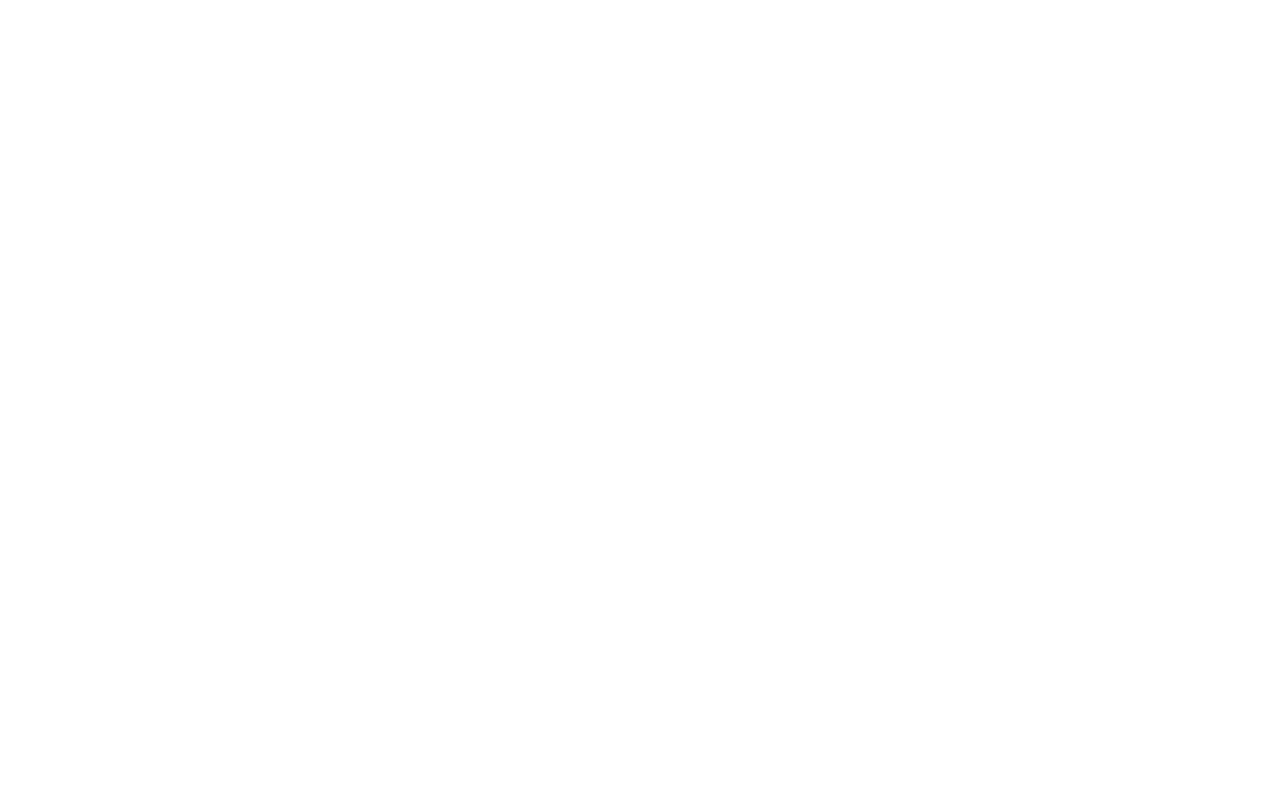
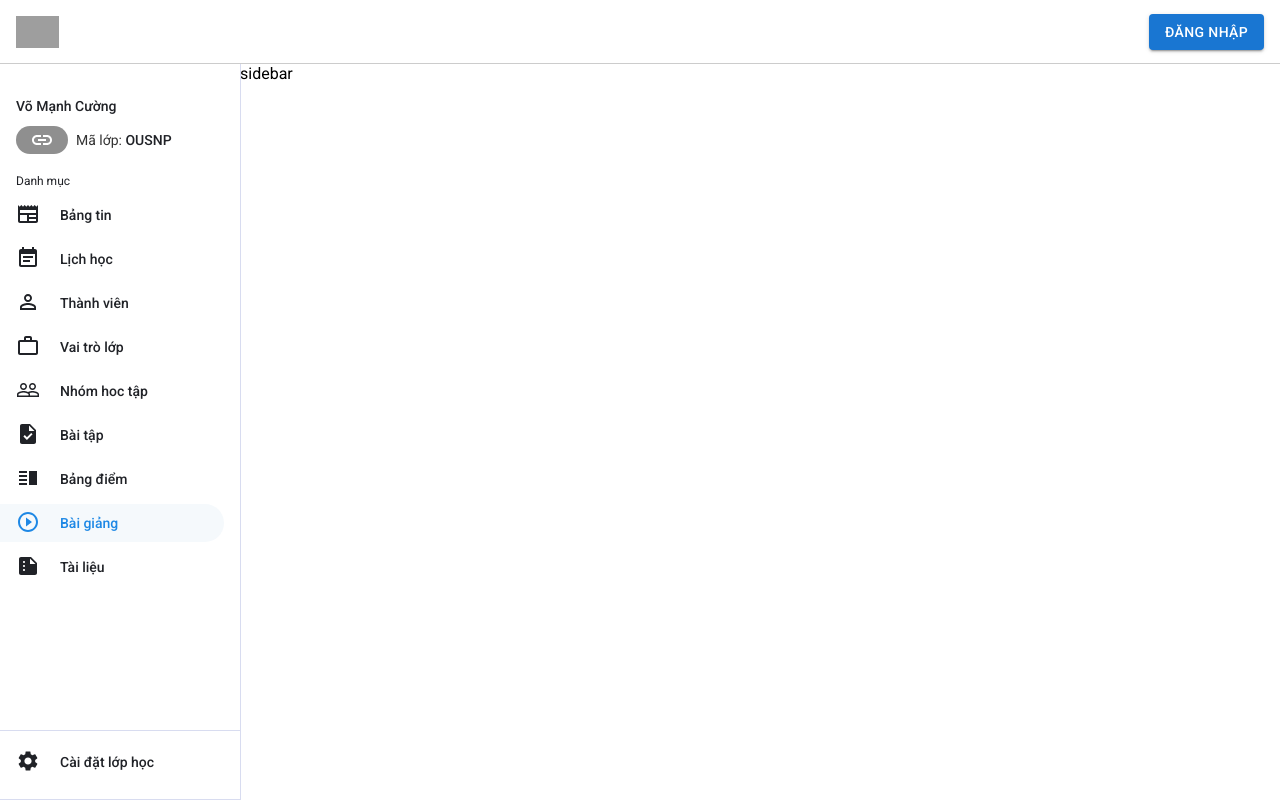
Before and after one commit to tuannguyensn2001/ggclass_react_vite, a React (Vite) app: page /class/1/lesson in a window 1280 px wide. Before the commit this address had no page. Built offline with nearby package versions, Linux system fonts and the light colour scheme; grey boxes are pictures that could not be loaded; what material-ui-confirm would draw is missing.

Commit message:
setup lesson

```diff
--- a/src/components/CardCourse/index.jsx
+++ b/src/components/CardCourse/index.jsx
@@ -40,10 +40,11 @@
 import styles from './style.module.scss';
 import imges from '~/assets/images/default_classes.jpg';
 import { memo } from 'react';
+import { Link } from 'react-router-dom';
 
-function CardCourse({ name }) {
+function CardCourse({ name, id }) {
     return (
-        <div className={styles.cover}>
+        <Link to={`/class/${id}/newsfeed`} className={styles.cover}>
             <div className={styles.course}>
                 <div className={styles.img_wrap}>
                     <img className={styles.img} src={imges} alt="" />
@@ -62,7 +63,7 @@
                     </div>
                 </div>
             </div>
-        </div>
+        </Link>
     );
 }
 
--- a/src/components/CardCourse/style.module.scss
+++ b/src/components/CardCourse/style.module.scss
@@ -6,6 +6,7 @@
     box-sizing: border-box;
     cursor: pointer;
     padding:8px;
+    @apply tw-no-underline tw-text-black;
 }
 .course:hover{
     background-color:#F0F2F5;
--- /dev/null
+++ b/src/components/SidebarLeftLesson/index.jsx
@@ -0,0 +1,5 @@
+function SidebarLeftLesson() {
+    return <div>sidebar</div>;
+}
+
+export default SidebarLeftLesson;
--- /dev/null
+++ b/src/pages/Lesson/index.jsx
@@ -0,0 +1,11 @@
+import SidebarLeftLesson from '~/components/SidebarLeftLesson';
+
+function Lesson() {
+    return (
+        <div>
+            <SidebarLeftLesson />
+        </div>
+    );
+}
+
+export default Lesson;
--- a/src/routes/routes.js
+++ b/src/routes/routes.js
@@ -1,60 +1,65 @@
-import { Fragment, lazy } from "react";
+import { Fragment, lazy } from 'react';
 
-const Home = lazy(() => import("~/pages/Home"));
-const Login = lazy(() => import("~/pages/Login"));
-const Class = lazy(() => import("~/pages/Class"));
-const Resource = lazy(() => import("~/pages/Resource"));
-const DetailClass = lazy(() => import("~/pages/DetailClass"));
-const Newsfeed = lazy(() => import("~/pages/Newsfeed"));
-const AddHomework = lazy(() => import("~/pages/AddHomework"));
-const Schedule = lazy(() => import("~/pages/Schedule"));
-const Member = lazy(() => import("~/pages/Member"));
-import DefaultLayout from "~/layout/Default";
+const Home = lazy(() => import('~/pages/Home'));
+const Login = lazy(() => import('~/pages/Login'));
+const Class = lazy(() => import('~/pages/Class'));
+const Resource = lazy(() => import('~/pages/Resource'));
+const DetailClass = lazy(() => import('~/pages/DetailClass'));
+const Newsfeed = lazy(() => import('~/pages/Newsfeed'));
+const AddHomework = lazy(() => import('~/pages/AddHomework'));
+const Schedule = lazy(() => import('~/pages/Schedule'));
+const Member = lazy(() => import('~/pages/Member'));
+const Lesson = lazy(() => import('~/pages/Lesson'));
+import DefaultLayout from '~/layout/Default';
 
 const routes = [
     {
-    path: "/",
+        path: '/',
         component: Home,
         layout: DefaultLayout,
     },
 
     {
-    path: "/login",
+        path: '/login',
         component: Login,
     },
     {
-    path: "/class",
+        path: '/class',
         component: Class,
         layout: DefaultLayout,
         private: true,
     },
     {
-    path: "/resource",
+        path: '/resource',
         component: Resource,
         layout: DefaultLayout,
     },
     {
-    path: "/class/:id",
+        path: '/class/:id',
         component: DetailClass,
         layout: DefaultLayout,
         private: false,
         children: [
             {
-        path: "newsfeed",
+                path: 'newsfeed',
                 component: Newsfeed,
             },
             {
-        path: "schedule",
+                path: 'schedule',
                 component: Schedule,
             },
             {
-        path: "member",
+                path: 'member',
                 component: Member,
+            },
+            {
+                path: 'lesson',
+                component: Lesson,
             },
         ],
     },
     {
-    path: "/class/:id/homework/add",
+        path: '/class/:id/homework/add',
         component: AddHomework,
         layout: Fragment,
     },
```
Also changed, not shown: apidoc.txt. Lines whose indentation alone changed are shown as unchanged.
